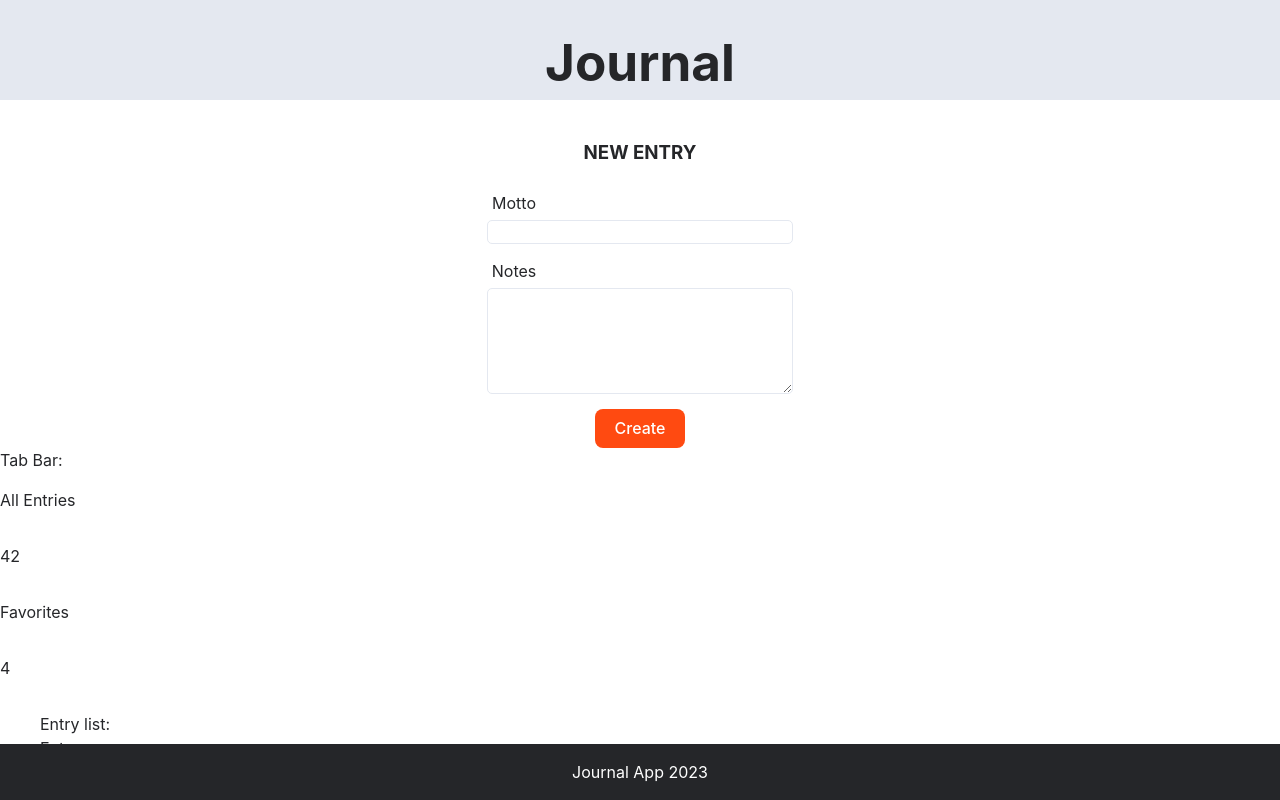
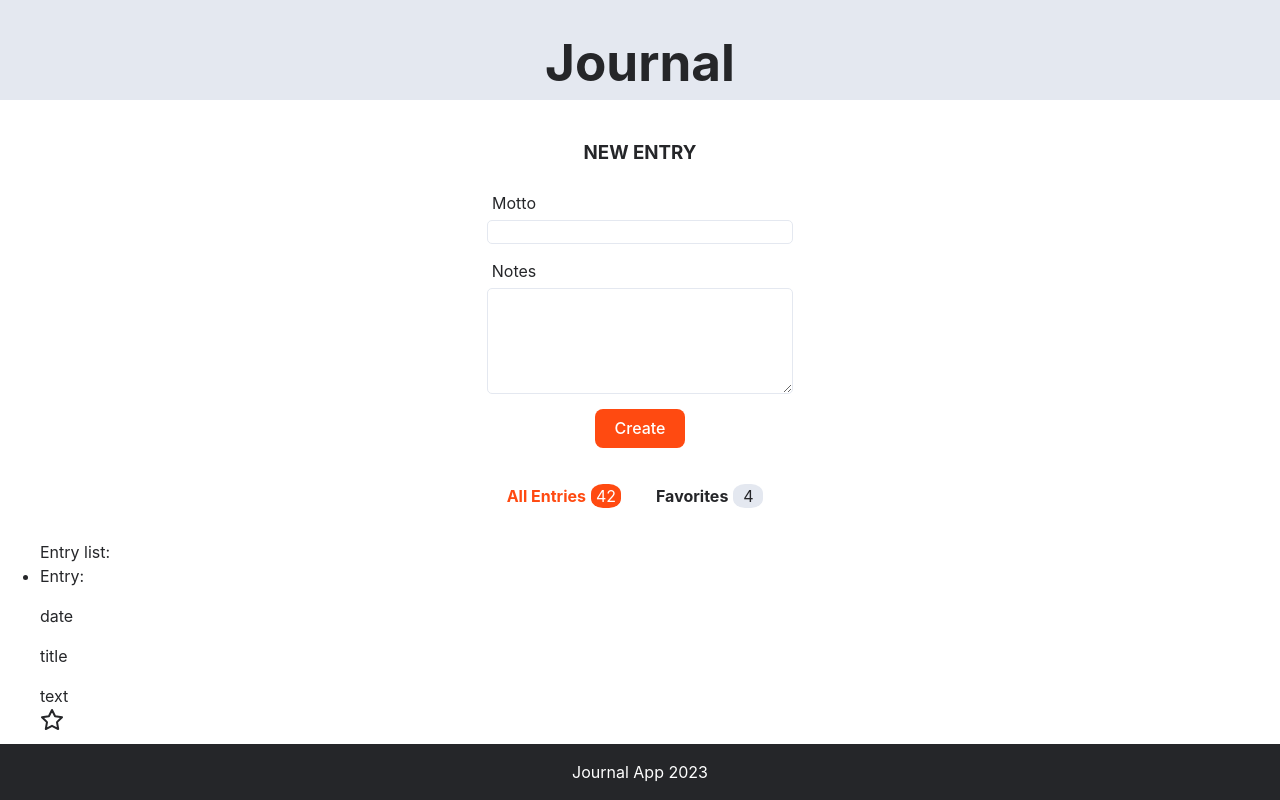
Before and after one commit to RikkeLS/journal, a React (Vite) app: page / in a window 1280 px wide. Shown: the top 800 px of the page. Built offline with nearby package versions, Linux system fonts and the light colour scheme.

Commit message:
style tabBar

```diff
--- a/src/components/Badge/Badge.css
+++ b/src/components/Badge/Badge.css
@@ -0,0 +1,19 @@
+.tabBar__badge {
+    background-color: var(--color-water-10);
+    border-radius: 40%;
+    width: 30px;
+    text-align: center;
+    margin-right: 30px;
+}
+.tabBar__badge-selected {
+    background-color: var(--color-nemo);
+    color: var(--color-foam);
+}
+
+.tabBar__badge:hover {
+    background-color: var(--color-nemo-dark);
+}
+
+.tabBar__badge:active {
+    background-color: var(--color-nemo-mid);
+}
--- a/src/components/Badge/Badge.jsx
+++ b/src/components/Badge/Badge.jsx
@@ -1,7 +1,8 @@
 import "./Badge.css"
 
-export default function Badge ({number}) {
+export default function Badge ({number,selected}) {
     return (
-      <p>{number}</p>
+      <p className={`tabBar__badge tabBar__badge${selected ? "-selected":""}`}>
+      {number}</p>
     )
   }
--- a/src/components/Tab/Tab.css
+++ b/src/components/Tab/Tab.css
@@ -0,0 +1,6 @@
+.tabBar__text {
+    font-weight: bold;
+}
+.tabBar__text-selected {
+    color: var(--color-nemo);
+}
--- a/src/components/Tab/Tab.jsx
+++ b/src/components/Tab/Tab.jsx
@@ -1,11 +1,12 @@
 import "./Tab.css"
 
 import Badge from "../Badge/Badge"
-export default function Tab ({text,numberOfEntries}) {
+export default function Tab ({text,numberOfEntries,selected}) {
     return (
       <>
-        <p>{text}</p>
-        <Badge number={numberOfEntries} />
+        <p className={`tabBar__text tabBar__text${selected ? "-selected":""}`}>
+        {text}</p>
+        <Badge number={numberOfEntries} selected={selected} />
       </>
     )
   }
--- a/src/components/TabBar/TabBar.css
+++ b/src/components/TabBar/TabBar.css
@@ -0,0 +1,8 @@
+.tabBar {
+    display: flex;
+    justify-content: center;
+    gap: 5px;
+    position: relative;
+    left: 10px;
+    margin-top: 20px;
+}
--- a/src/components/TabBar/TabBar.jsx
+++ b/src/components/TabBar/TabBar.jsx
@@ -3,10 +3,9 @@ import Tab from "../Tab/Tab"
 
 export default function TabBar () {
     return (
-      <>
-      Tab Bar:
-      <Tab text="All Entries" numberOfEntries={42}/>
-      <Tab text="Favorites" numberOfEntries={4} />
-      </>
+      <section className="tabBar" >
+      <Tab text="All Entries" numberOfEntries={42} selected={true}/>
+      <Tab text="Favorites" numberOfEntries={4} selected={false} />
+      </section>
     )
   }
```
